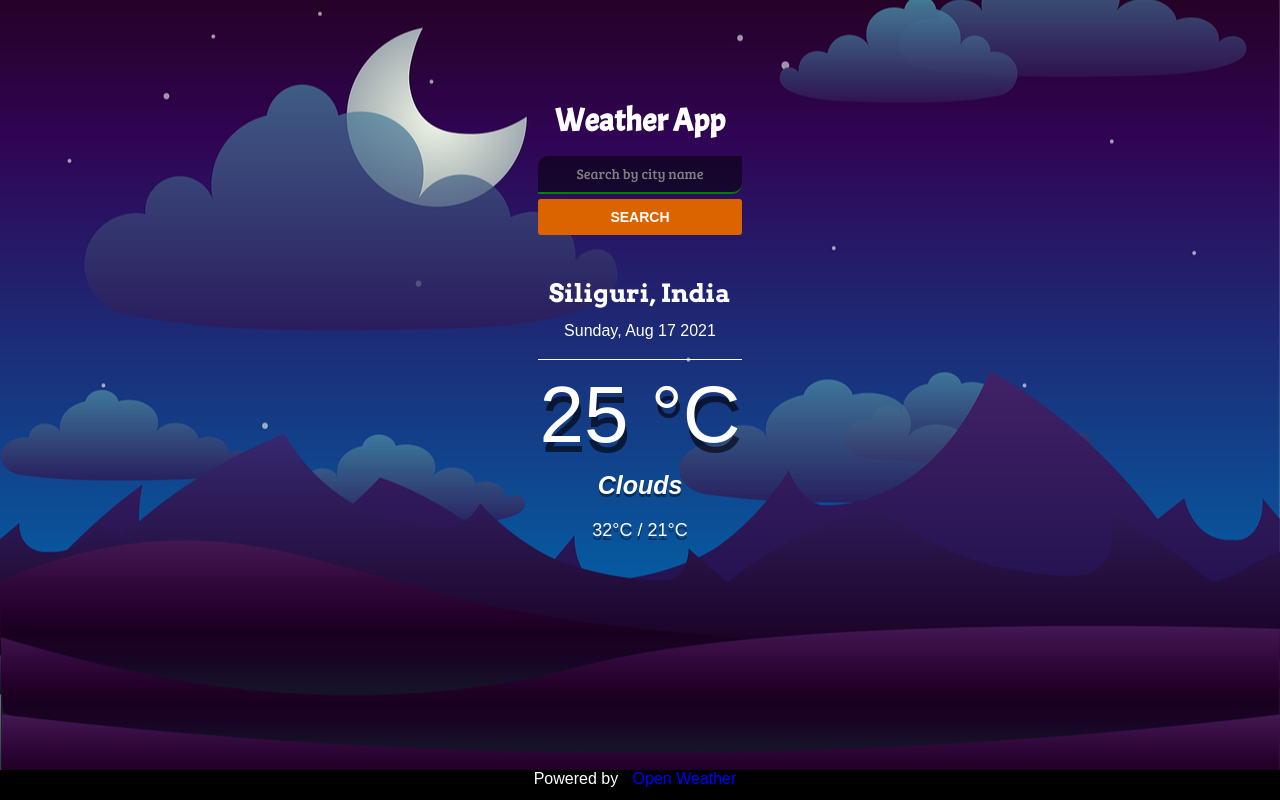
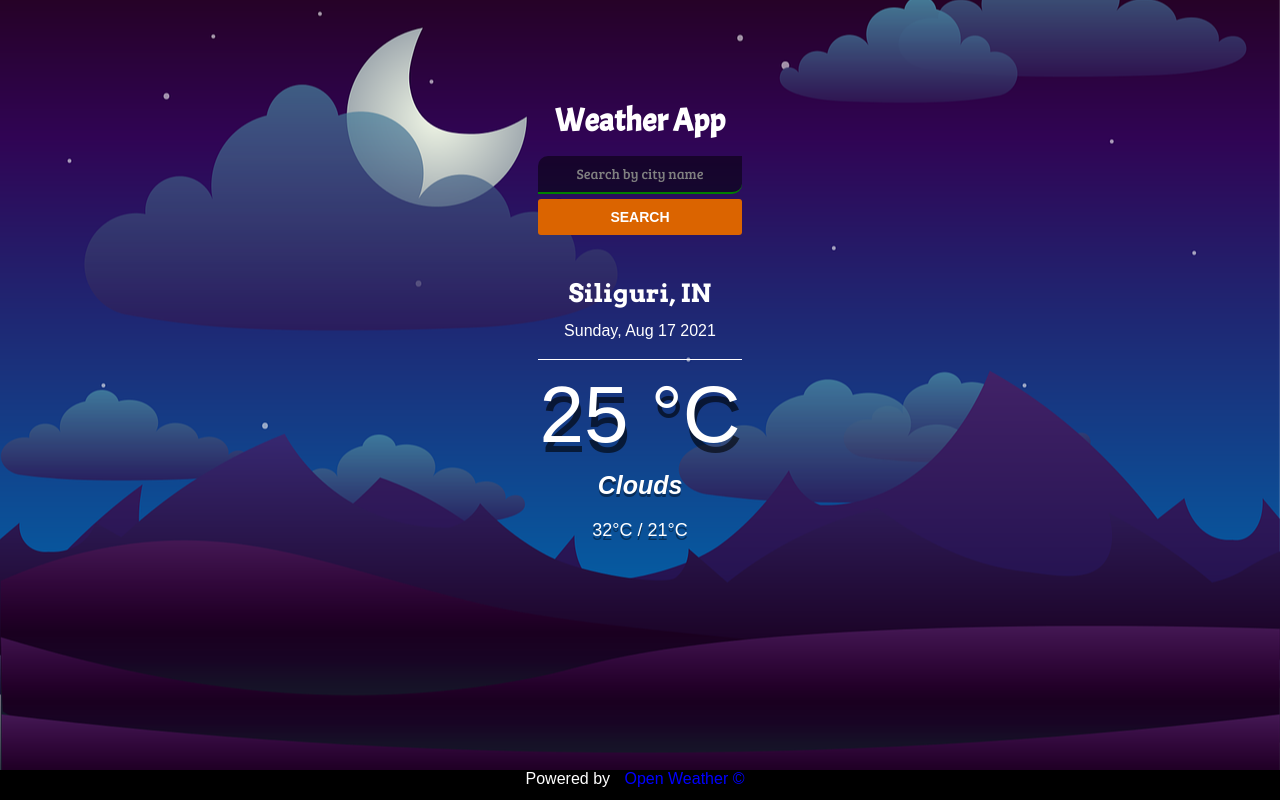
Before and after one commit to KaushikGhosh27/Weather_App, a plain HTML site: page index.html in a window 1280 px wide. Drawn offline with Linux system fonts and the light colour scheme; a web font is replaced by a local one.

Commit message:
Update index.html

```diff
--- a/index.html
+++ b/index.html
@@ -10,8 +10,10 @@
     <div class="main-container">
       <div class="container top">
         <h1>Weather App</h1>
-        <input type="text" class="search" placeholder="Search by city name" />
-        <button type="submit" class="btn">Search</button>
+        <div class="serch-box">
+          <input type="text" class="search" placeholder="Search by city name" />
+          <button type="submit" class="btn">Search</button>
+        </div>
         <form action="" onsubmit="return false">
           <p class="error"></p>
         </form>
@@ -22,7 +24,7 @@
               <img src="" alt="" class="weather-icon" />
             </div>
             <div class="location">
-              <div class="city">Siliguri, India</div>
+              <div class="city">Siliguri, IN</div>
               <div class="date">Sunday, Aug 17 2021</div>
             </div>
             <div class="current">
@@ -37,7 +39,7 @@
     <footer>
       <span>
         Powered by
-        <a href=" https://openweathermap.org/">Open Weather</a>
+        <a href=" https://openweathermap.org/">Open Weather &copy;</a>
       </span>
     </footer>
     <script src="script.js"></script>
```
